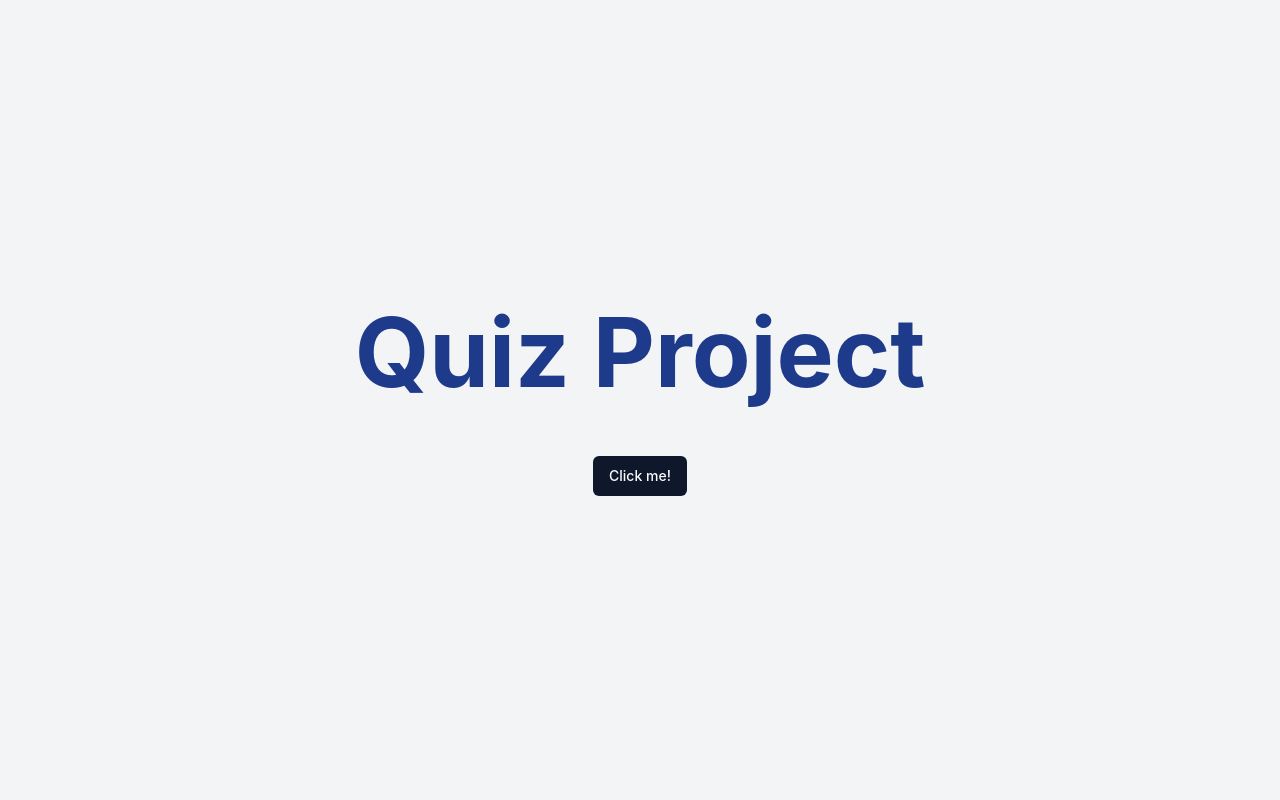
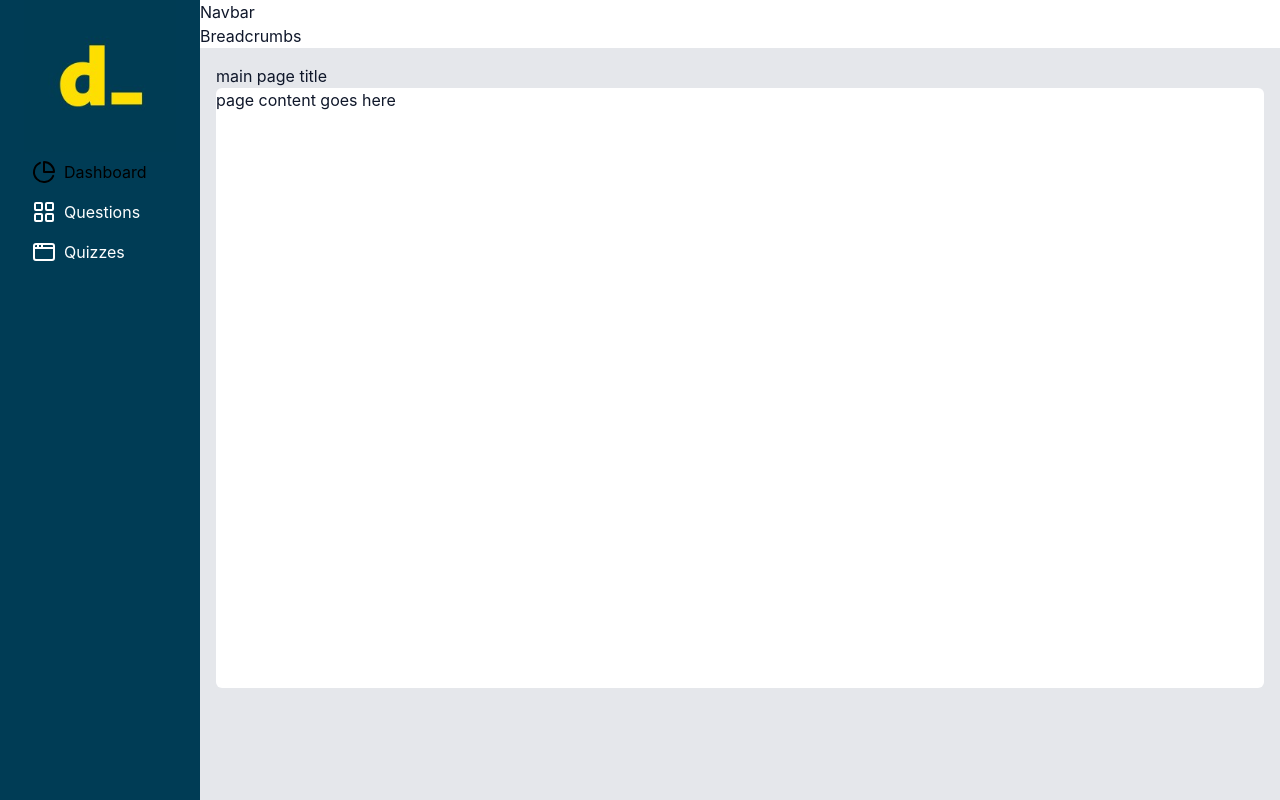
Before and after one commit to Stoian256/fe-quiz, a React (Vite) app: page / in a window 1280 px wide. Built offline with nearby package versions, Linux system fonts and the light colour scheme.

Commit message:
added Sidebar & routing

```diff
--- a/package.json
+++ b/package.json
@@ -18,6 +18,7 @@
     "lucide-react": "^0.292.0",
     "react": "^18.2.0",
     "react-dom": "^18.2.0",
+    "react-router-dom": "^6.18.0",
     "tailwindcss-animate": "^1.0.7"
   },
   "devDependencies": {
--- a/src/App.tsx
+++ b/src/App.tsx
@@ -1,20 +1,22 @@
-import { twMerge } from "tailwind-merge";
-import { Button } from "@shadcn/components/ui/button";
+// import { twMerge } from "tailwind-merge";
+import { BrowserRouter, Routes, Route } from "react-router-dom";
+import Layout from "./components/admin/Layout";
+import Dashboard from "./pages/admin/Dashboard";
+import Questions from "./pages/admin/Questions";
+import Quizzes from "./pages/admin/Quizzes";
+import QCreate from "./pages/admin/QCreate";
 
 const App = () => (
-  <div
-    className={`bg-gray-100 h-screen flex flex-col items-center justify-center gap-y-14 px-10 ${twMerge(
-      "lg:px-18",
-      "lg:px-20"
-    )}`}
-  >
-    <p className="text-6xl lg:text-8xl text-blue-900 font-bold text-center">
-      Quiz Project
-    </p>
-    <Button onClick={() => alert("You just clicked a button")}>
-     Click me!
-    </Button>
-  </div>
+  <BrowserRouter>
+    <Routes>
+      <Route path="/" element={<Layout />}>
+        <Route index element={<Dashboard />} />
+        <Route path="/questions" element={<Questions />} />
+        <Route path="/questions/create" element={<QCreate />} />
+        <Route path="/quizzes" element={<Quizzes />} />
+      </Route>
+    </Routes>
+  </BrowserRouter>
 );
 
 export default App;
--- /dev/null
+++ b/src/components/Logo.tsx
@@ -0,0 +1,12 @@
+import logo from "./../assets/ddroidd.png";
+
+const Logo = () => {
+  return (
+    <>
+      <img src={logo} alt={logo} />
+      {/* <h1 className="text-5xl text-center mx-2">d_</h1> */}
+    </>
+  );
+};
+
+export default Logo;
--- /dev/null
+++ b/src/components/admin/Layout.tsx
@@ -0,0 +1,24 @@
+import { Outlet } from "react-router-dom";
+import Sidebar from "./Sidebar";
+
+const Layout = () => {
+  return (
+    <div className="flex min-h-screen">
+      <Sidebar />
+
+      {/* Main content */}
+      <div className="h-screen flex-1 flex flex-col">
+        <div>Navbar</div>
+        <div>Breadcrumbs</div>
+
+        {/* Container for Dynamically Loaded Pages */}
+        <div className="flex-1 overflow-y-auto p-4 bg-gray-200">
+          {/* Dynamic content goes here */}
+          <Outlet />
+        </div>
+      </div>
+    </div>
+  );
+};
+
+export default Layout;
--- /dev/null
+++ b/src/components/admin/MenuItem.tsx
@@ -0,0 +1,30 @@
+import { NavLink } from "react-router-dom";
+import { ReactNode } from "react";
+
+interface MenuItemProps {
+  icon: ReactNode;
+  label: string;
+  path: string;
+}
+
+const MenuItem: React.FC<MenuItemProps> = ({ icon, label, path }) => {
+  return (
+    <div className="menu_item">
+      <NavLink
+        to={path}
+        className={({ isActive }) =>
+          isActive
+            ? "text-black bg-gray-100"
+            : "hover:text-black hover:bg-gray-100 transition-colors duration-300"
+        }
+      >
+        <div className="flex flex-row p-2 gap-2">
+          {icon}
+          <span>{label}</span>
+        </div>
+      </NavLink>
+    </div>
+  );
+};
+
+export default MenuItem;
--- /dev/null
+++ b/src/components/admin/Sidebar.tsx
@@ -0,0 +1,22 @@
+import Logo from "../Logo";
+import MenuItem from "./MenuItem";
+// import { Slack } from "lucide-react";
+import { PieChart } from "lucide-react";
+import { LayoutGrid } from "lucide-react";
+import { AppWindow } from "lucide-react";
+
+const Sidebar = () => {
+  return (
+    <div className="w-[200px] bg-dblue text-white min-h-screen">
+      <div className="mx-6">
+        <Logo />
+        {/* <hr className="border-t-2 border-white" /> */}
+        <MenuItem icon={<PieChart />} path="/" label="Dashboard" />
+        <MenuItem icon={<LayoutGrid />} path="/questions" label="Questions" />
+        <MenuItem icon={<AppWindow />} path="/quizzes" label="Quizzes" />
+      </div>
+    </div>
+  );
+};
+
+export default Sidebar;
--- /dev/null
+++ b/src/pages/admin/Dashboard.tsx
@@ -0,0 +1,13 @@
+const Dashboard = () => {
+  return (
+    <div className="bg-gray-200">
+      <h1>main page title</h1>
+
+      <div className="bg-white min-h-[calc(100vh-200px)] rounded-md">
+        <p>page content goes here</p>
+      </div>
+    </div>
+  );
+};
+
+export default Dashboard;
--- /dev/null
+++ b/src/pages/admin/QCreate.tsx
@@ -0,0 +1,14 @@
+const QCreate = () => {
+  return (
+    <div className="bg-gray-200">
+      <h1>Create question</h1>
+
+      <div className="bg-white min-h-[calc(100vh-200px)] rounded-md text-center">
+        <p>form goes here</p>
+        {/* <div className="h-[900px]">..</div> */}
+      </div>
+    </div>
+  );
+};
+
+export default QCreate;
--- /dev/null
+++ b/src/pages/admin/Questions.tsx
@@ -0,0 +1,16 @@
+import { Link } from "react-router-dom";
+
+const Questions = () => {
+  return (
+    <div className="bg-gray-200">
+      <h1>Questions page title</h1>
+
+      <div className="bg-white min-h-[calc(100vh-200px)] rounded-md">
+        <p>Questions page content goes here</p>
+        <Link to="/questions/create">Create question</Link>
+      </div>
+    </div>
+  );
+};
+
+export default Questions;
--- /dev/null
+++ b/src/pages/admin/Quizzes.tsx
@@ -0,0 +1,13 @@
+const Quizzes = () => {
+  return (
+    <div className="bg-gray-200">
+      <h1>Quizzes main page title</h1>
+
+      <div className="bg-white min-h-[calc(100vh-200px)] rounded-md">
+        <p>Quizzes page content goes here</p>
+      </div>
+    </div>
+  );
+};
+
+export default Quizzes;
--- a/tailwind.config.js
+++ b/tailwind.config.js
@@ -17,6 +17,7 @@ module.exports = {
     },
     extend: {
       colors: {
+        dblue: "#003C55",
         border: "hsl(var(--border))",
         input: "hsl(var(--input))",
         ring: "hsl(var(--ring))",
```
Also changed, not shown: .eslintrc.json, src/assets/ddroidd.png (added), 1 other file (tests, documents, lock files or other folders).
